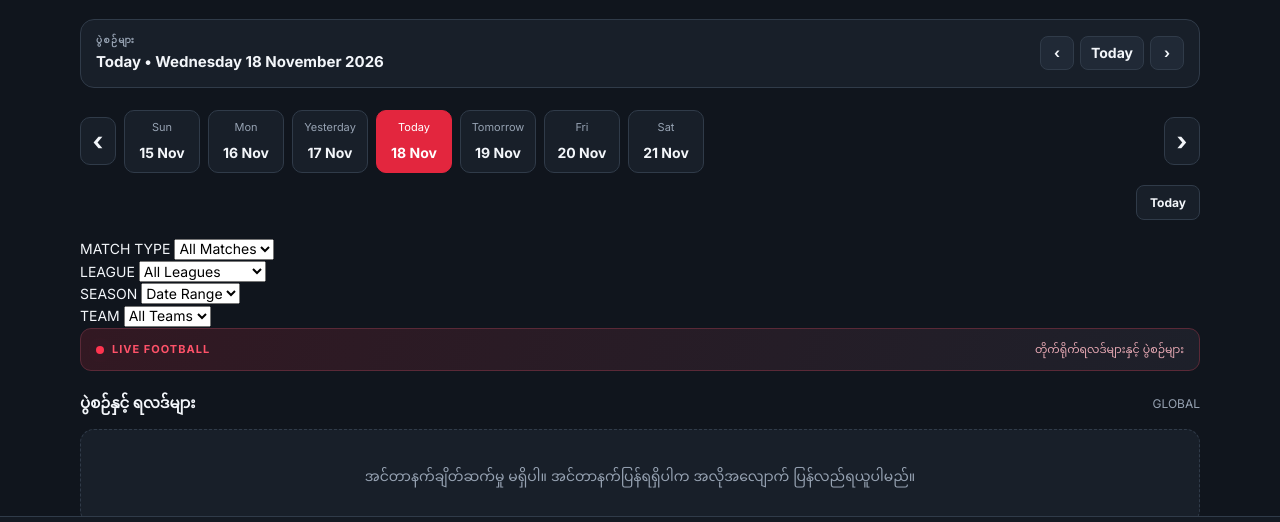
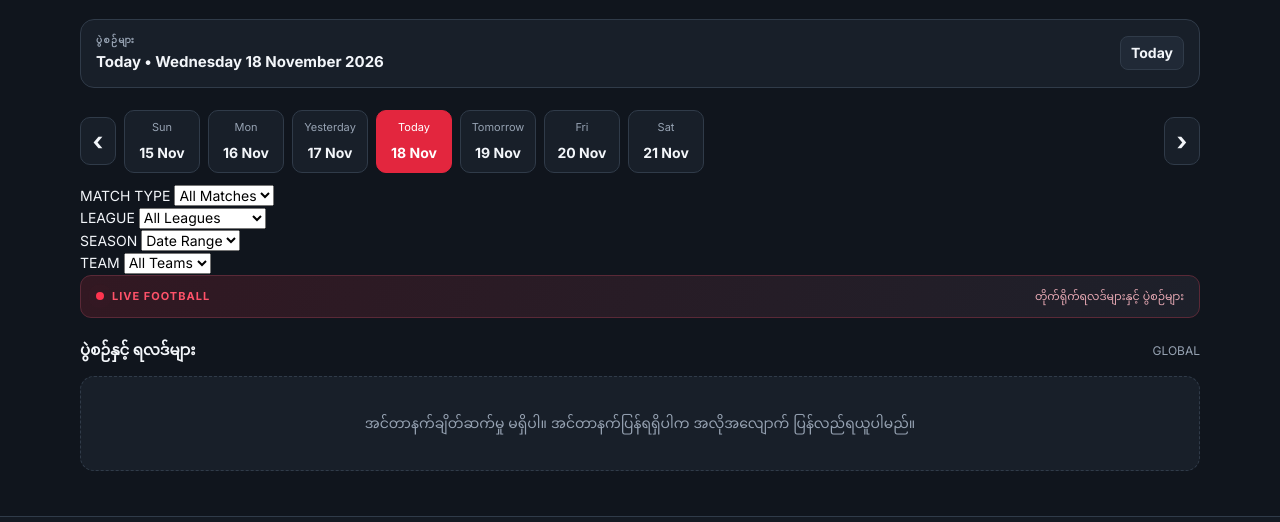
Before and after one commit to kyawthuptt-beep/Manchester-is-Red, a plain HTML site: page public/index.html in a window 1280 px wide. Shown: the part 219-741 px from the top of the page. Drawn offline with Linux system fonts and the light colour scheme; no server answers.

Commit message:
Update index.html
Fix duplicate match date navigation IDs

```diff
--- a/public/index.html
+++ b/public/index.html
@@ -59,6 +59,7 @@
       </div>
 
 
+
 <!-- MATCH DATE BAR -->
 <div class="date-bar">
   <div class="date-label">
@@ -67,12 +68,9 @@
   </div>
 
   <div class="date-actions">
-          <button id="datePrevBtn" type="button" aria-label="Previous date">‹</button>
     <button id="dateTodayBtn" type="button">Today</button>
-          <button id="dateNextBtn" type="button" aria-label="Next date">›</button>
   </div>
 </div>
-
 
 <!-- MATCH DATE STRIP -->
 <div class="match-date-navigation">
@@ -100,16 +98,6 @@
 
 </div>
 
-<div class="selected-date-row">
-  <span id="selectedMatchDate"></span>
-
-  <button
-    type="button"
-    id="dateTodayBtn"
-    class="date-today-btn">
-    Today
-  </button>
-</div>
 
       <!-- MATCH FILTERS -->
       <div class="match-filters">
```
Lines whose indentation alone changed are shown as unchanged.
